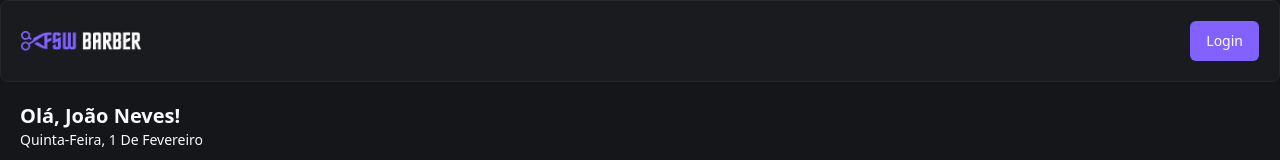
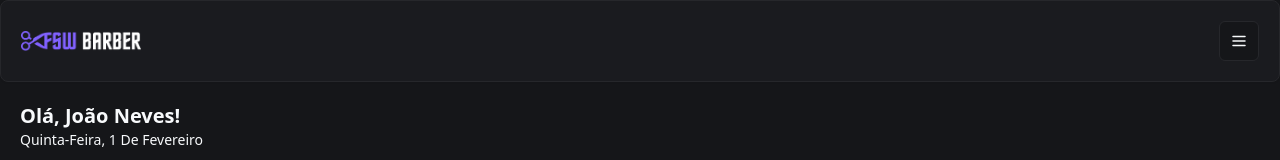
Before and after one commit to Joao13Neves/barbershop-fullstack, a Next.js app: page / in a window 1280 px wide. Shown: the top 160 px of the page. Built offline with nearby package versions, Linux system fonts and the light colour scheme; no server answers; the database is empty.

Commit message:
feat: add auth provider

```diff
--- a/app/_components/header.tsx
+++ b/app/_components/header.tsx
@@ -3,27 +3,15 @@
 import Image from "next/image";
 import { Card, CardContent } from "./ui/card";
 import { Button } from "./ui/button";
-import {signIn, useSession } from "next-auth/react";
+import { MenuIcon } from "lucide-react";
 const Header = () => {
-
-  const { data } = useSession();
-
-  const handleLoginClick = async () => {
-    await signIn();
-  };
   return (
     <Card>
       <CardContent className="p-5 justify-between items-center flex flex-row">
         <Image src="/logo.png" alt="FSW Barber" height={18} width={120} />
-        {/* <Button variant={"outline"} size={"icon"}>
+        <Button variant={"outline"} size={"icon"}>
           <MenuIcon size={18}></MenuIcon>
-        </Button> */}
-
-        {data?.user ? (
-          <h1>Welcome {data?.user?.name}</h1>
-        ) : (
-          <Button onClick={handleLoginClick}>Login</Button>
-        )}
+        </Button>
       </CardContent>
     </Card>
   );
```
